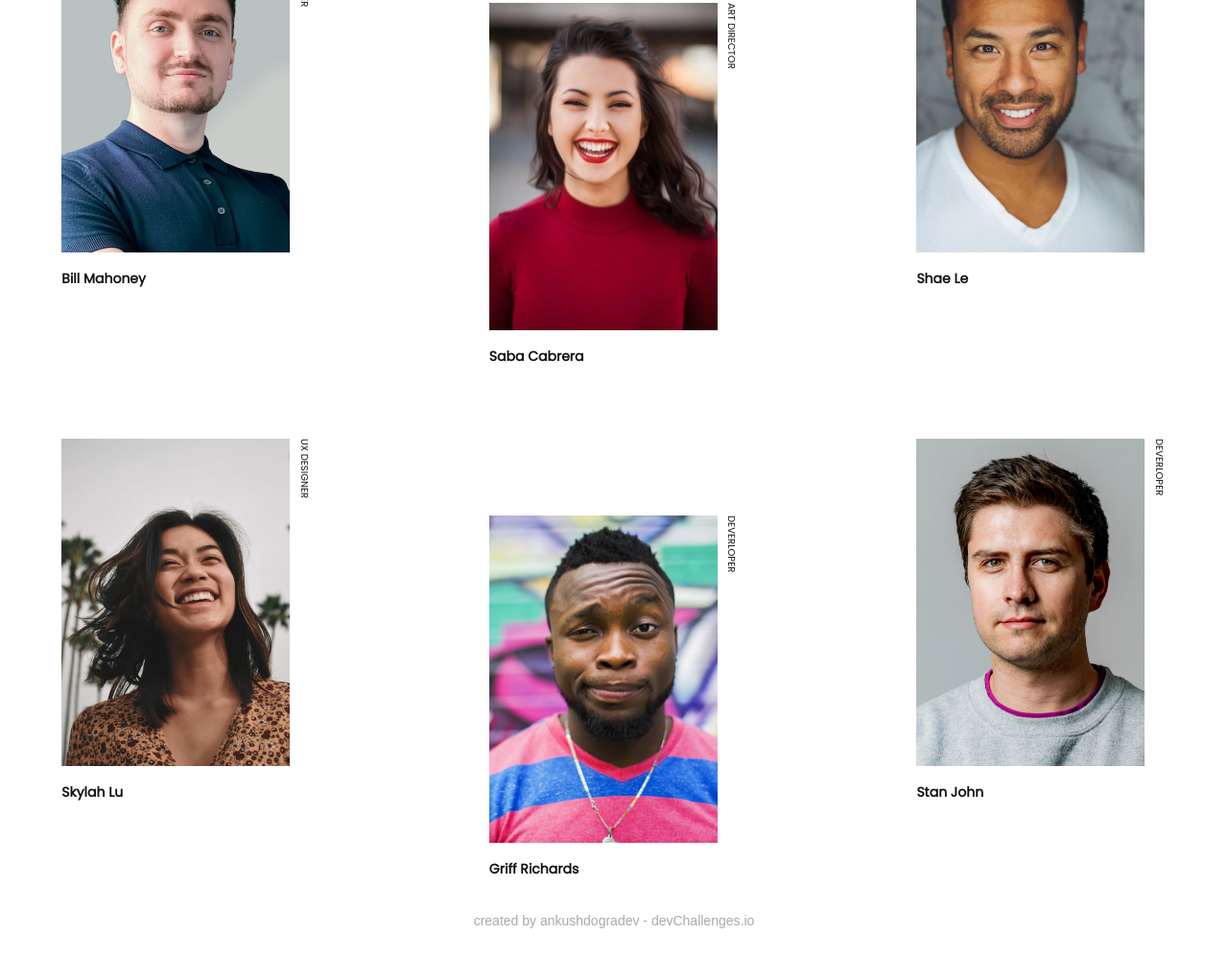
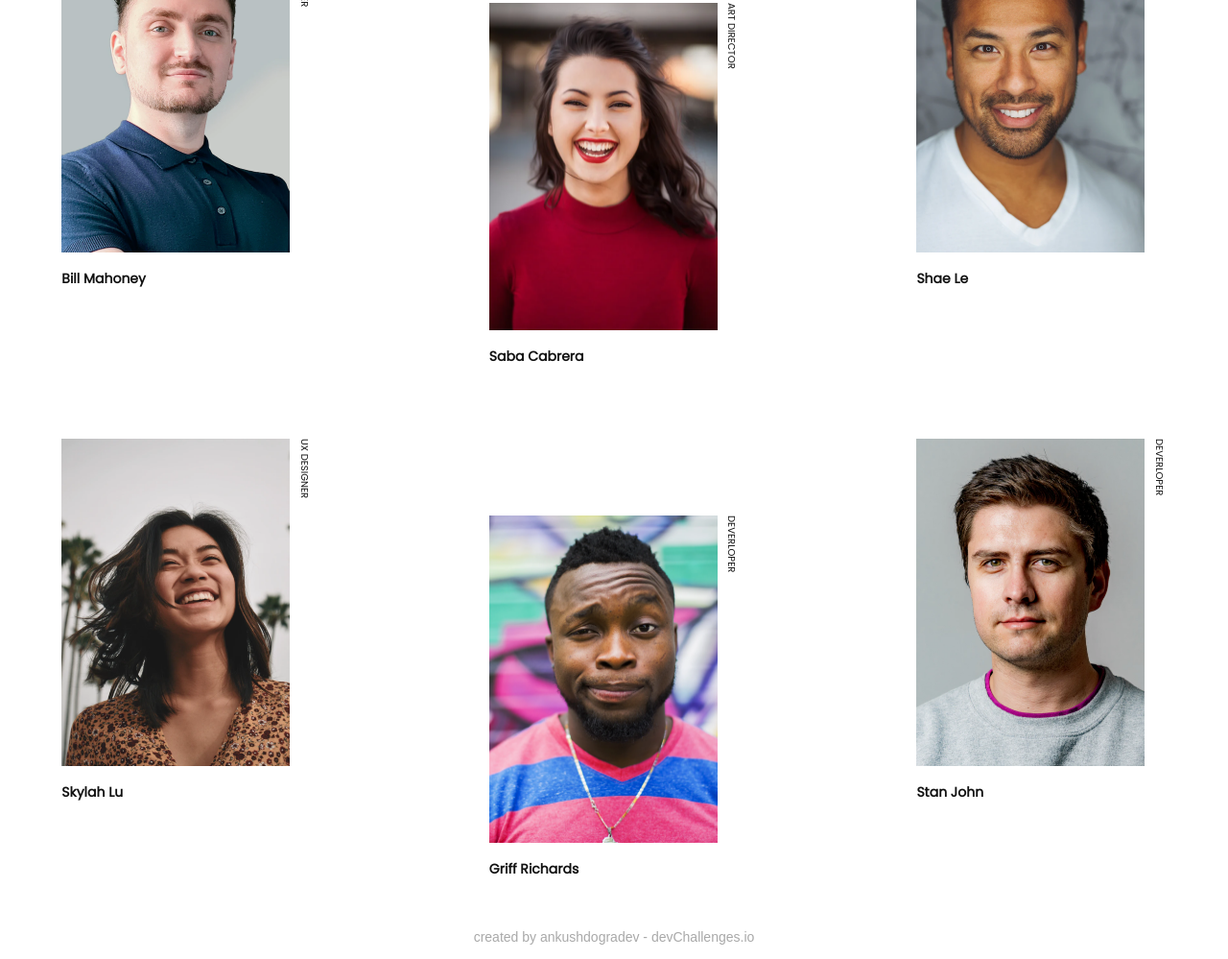
Before and after one commit to ankushdogradev/my-team, a plain HTML site: page index.html in a window 1280 px wide. Shown: the part 422-1421 px from the top of the page at 96% size. Drawn offline with Linux system fonts and the light colour scheme.

Commit message:
Fixed Footer

```diff
--- a/scss/main.scss
+++ b/scss/main.scss
@@ -4,6 +4,7 @@
 html {
   font-size: 100%;
   box-sizing: border-box;
+  position: relative;
 }
 
 *,
@@ -76,6 +77,7 @@ body {
 
     gap: 22.8px;
     padding: 0;
+    margin-bottom: 4rem;
 
     @include breakpoint-up(large) {
       grid-template-columns: 1fr 1fr 1fr;
@@ -132,6 +134,11 @@ body {
   }
 
   .foo {
+    position: absolute;
+    bottom: 0;
+    left: 0;
+    right: 0;
+
     font-family: "Montserrat", sans-serif;
     text-align: center;
     font-weight: 500;
```
Also changed, not shown: css/main.css, 2 other files.
